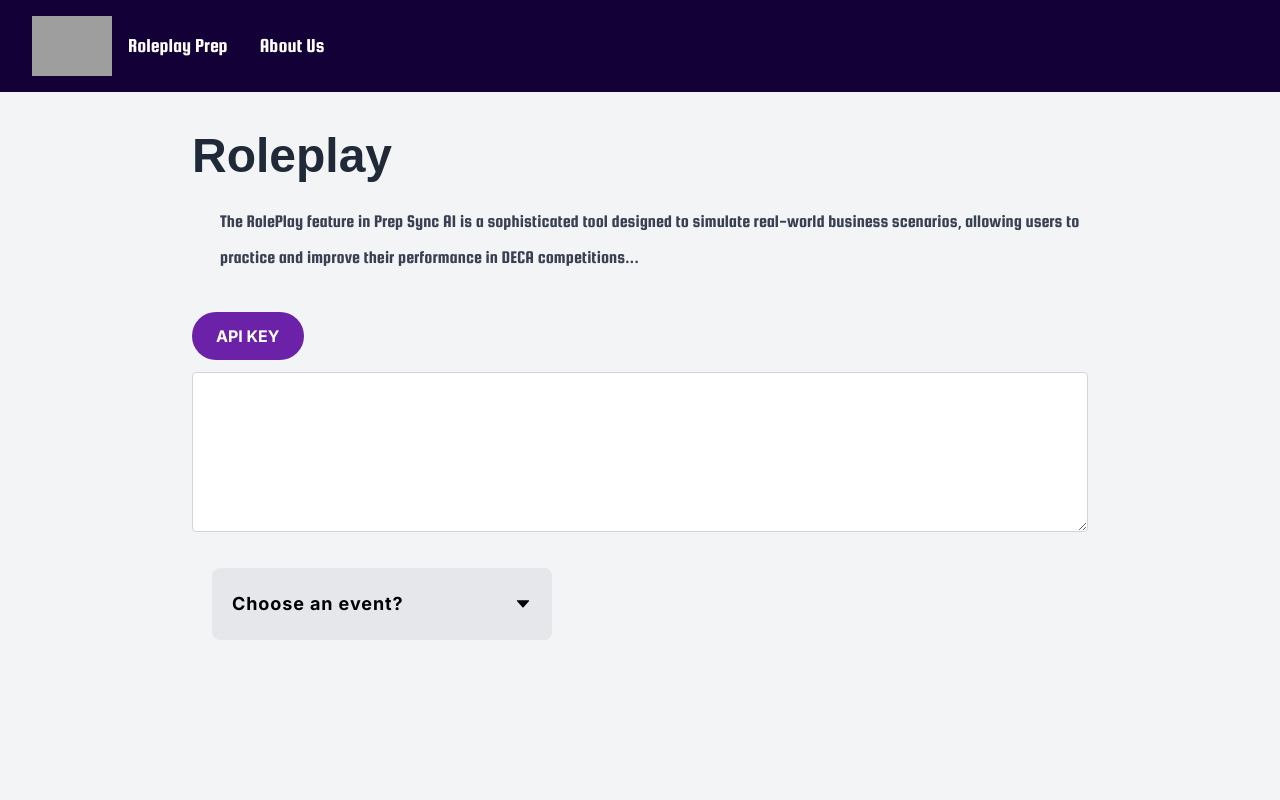
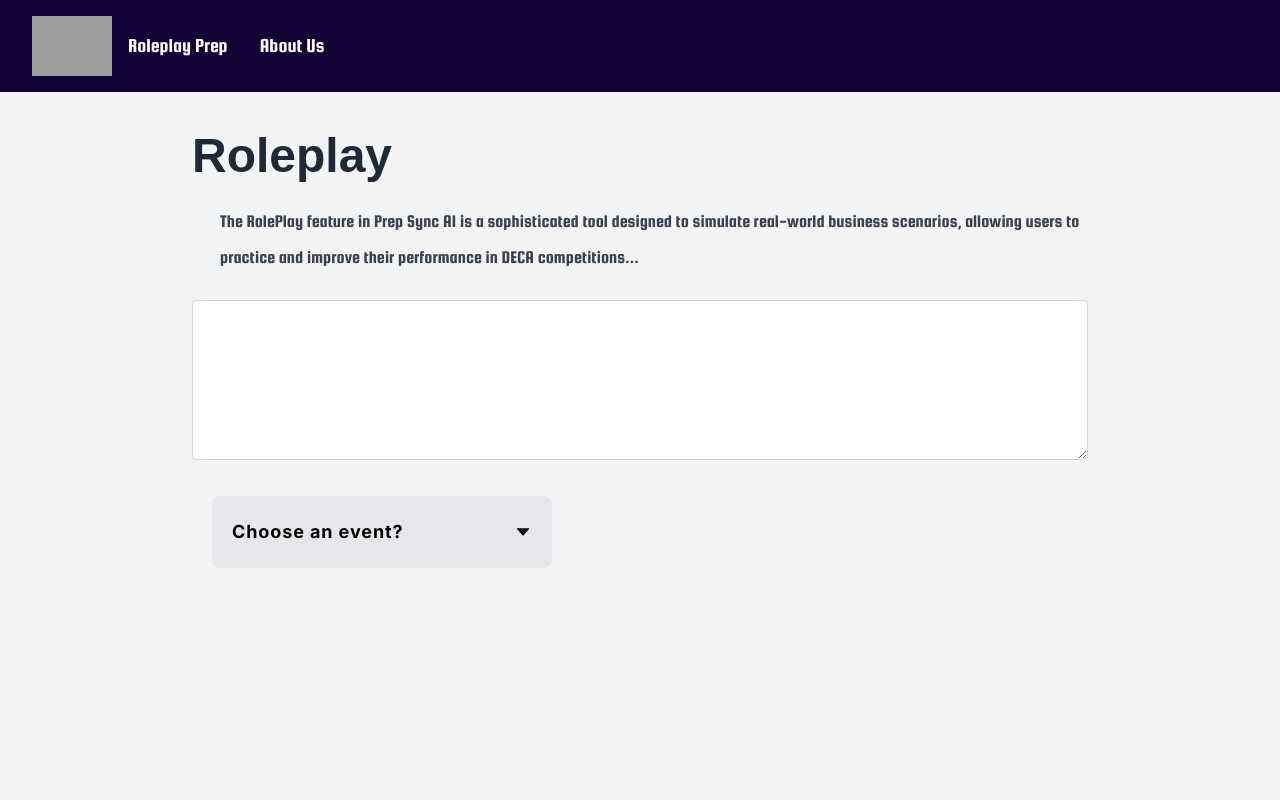
Before and after one commit to RohanasaurusRex/prepsync_demo, a Next.js app: page /roleplay in a window 1280 px wide. Shown: the top 800 px of the page. Built offline with nearby package versions, Linux system fonts and the light colour scheme; grey boxes are pictures that could not be loaded; a web font is replaced by a local one.

Commit message:
Removed DEBUG button

```diff
--- a/app/roleplay/page.tsx
+++ b/app/roleplay/page.tsx
@@ -32,11 +32,6 @@ const RoleplayPage = () => {
       setResponse("An error occurred while processing your request.");
     }
   };
-  const callKey = async () => {
-    console.log(process.env.OPENAI_KEY);
-    console.log(process.env.NEXT_PUBLIC_OPENAI_API_KEY);
-    console.log("trying to print smth.");
-  };
   return (
     <section className="w-full max-w-4xl mx-auto flex flex-col items-start py-10">
       <h1 className="font-electrolize text-5xl font-extrabold text-gray-800 mb-6">
@@ -47,12 +42,6 @@ const RoleplayPage = () => {
         simulate real-world business scenarios, allowing users to practice and
         improve their performance in DECA competitions...
       </p>
-      <button
-        onClick={callKey}
-        className="bg-purple-800 hover:bg-indigo-900 text-white font-bold py-3 px-6 my-3 rounded-full transition duration-200"
-      >
-        API KEY
-      </button>
       <textarea
         value={query}
         onChange={handleChange}
```
